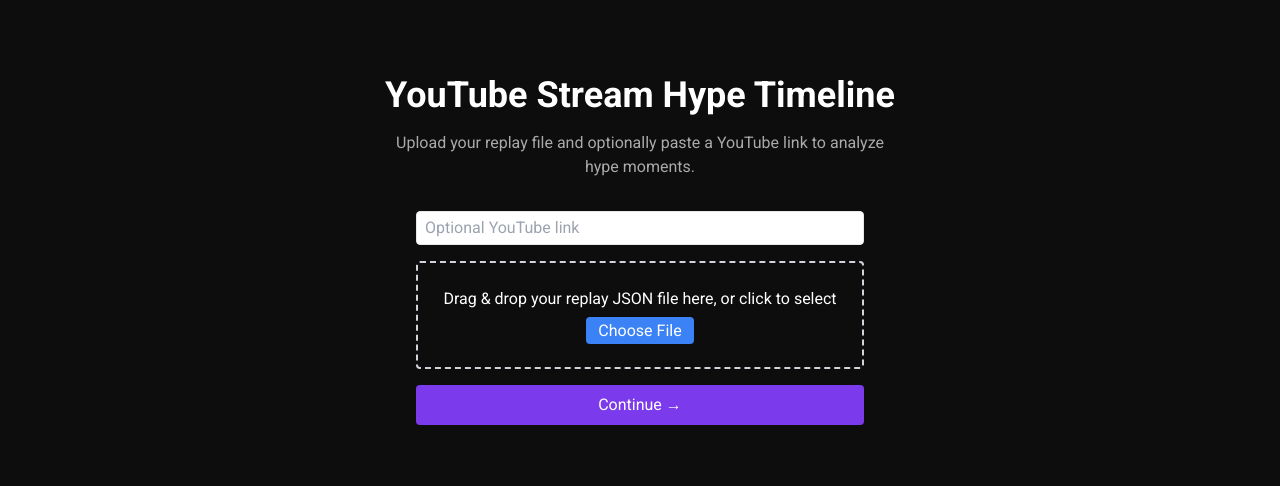
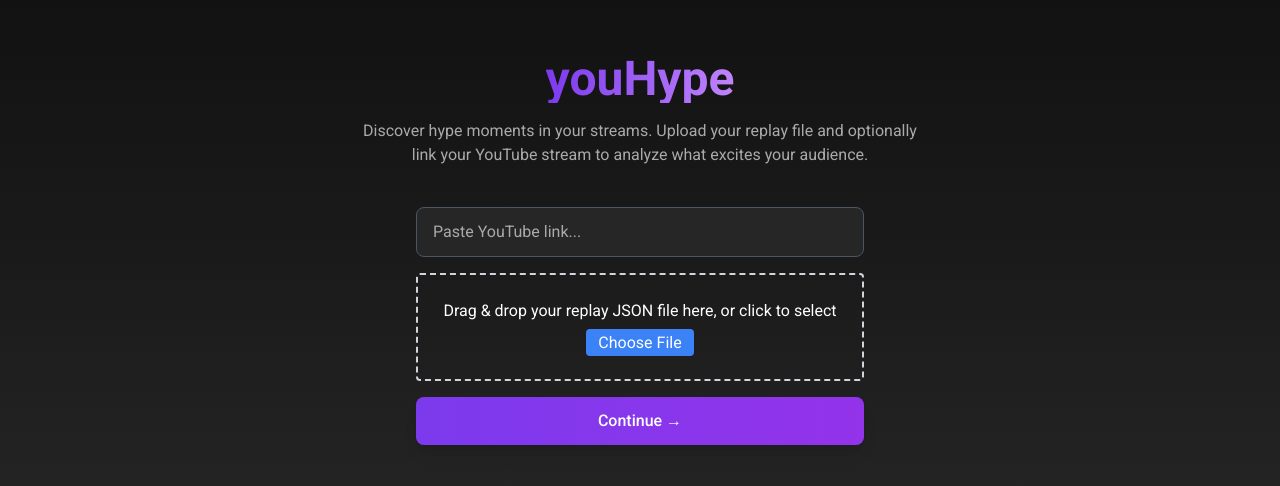
Before and after one commit to crammiee/youHype, a Next.js app in the folder youhype/: page / in a window 1280 px wide. Shown: the part 150-636 px from the top of the page. Built offline with nearby package versions, Linux system fonts and the light colour scheme.

Commit message:
feat: enhance LandingPage with improved styling and add AccentButton component; update YouTubeLinkInput for better placeholder handling

```diff
--- a/youhype/src/app/page.tsx
+++ b/youhype/src/app/page.tsx
@@ -27,11 +27,15 @@ export default function LandingPage() {
   }
 
   return (
-    <main className="min-h-screen flex flex-col items-center justify-center bg-background text-textPrimary font-sans">
+    <main className="min-h-screen flex flex-col items-center justify-center
+                     bg-gradient-to-b from-background via-surface to-surfaceLight
+                     text-textPrimary font-sans px-6">
       {/* Hero Section */}
-      <h1 className="text-4xl font-bold mb-4">YouTube Stream Hype Timeline</h1>
-      <p className="text-textSecondary mb-8 text-center max-w-lg">
-        Upload your replay file and optionally paste a YouTube link to analyze hype moments.
+      <h1 className="text-5xl font-extrabold mb-4 bg-gradient-to-r from-accent to-purple-400 bg-clip-text text-transparent">
+        youHype
+      </h1>
+      <p className="text-textSecondary mb-10 text-center max-w-xl">
+        Discover hype moments in your streams. Upload your replay file and optionally link your YouTube stream to analyze what excites your audience.
       </p>
 
       {/* Inputs */}
@@ -40,7 +44,10 @@ export default function LandingPage() {
         <FilePicker onFileSelected={handleFile} />
         <button
           onClick={handleContinue}
-          className="w-full py-2 bg-accent text-white rounded hover:bg-accent-hover transition"
+          className="w-full py-3 rounded-lg font-medium
+                     bg-gradient-to-r from-accent to-purple-600
+                     hover:from-purple-600 hover:to-accent
+                     transition-all duration-300 shadow-lg"
         >
           Continue →
         </button>
--- /dev/null
+++ b/youhype/src/components/common/AccentButton.tsx
@@ -0,0 +1,29 @@
+import React from "react";
+
+interface AccentButtonProps {
+  children: React.ReactNode;
+  onClick?: () => void;
+  type?: "button" | "submit";
+  className?: string;
+}
+
+export default function AccentButton({
+  children,
+  onClick,
+  type = "button",
+  className = "",
+}: AccentButtonProps) {
+  return (
+    <button
+      type={type}
+      onClick={onClick}
+      className={`w-full py-3 rounded-lg font-medium
+                  bg-gradient-to-r from-accent to-purple-600
+                  hover:from-purple-600 hover:to-accent
+                  transition-all duration-300 shadow-lg
+                  ${className}`}
+    >
+      {children}
+    </button>
+  );
+}
--- a/youhype/src/components/common/YouTubeLinkInput.tsx
+++ b/youhype/src/components/common/YouTubeLinkInput.tsx
@@ -1,33 +1,40 @@
-"use client";
+import React, { useState } from "react";
 
-import { useState } from "react";
-
-interface Props {
+interface YouTubeLinkInputProps {
   onVideoId: (id: string | null) => void;
+  className?: string;
+  placeholder?: string;
 }
 
-export default function YouTubeLinkInput({ onVideoId }: Props) {
+export default function YouTubeLinkInput({
+  onVideoId,
+  className = "",
+  placeholder = "Paste YouTube link...",
+}: YouTubeLinkInputProps) {
   const [link, setLink] = useState("");
-
-  function extractVideoId(url: string): string | null {
-    // Match watch?v=, youtu.be/, or embed/
-    const match = url.match(/(?:v=|\/)([0-9A-Za-z_-]{11})(?:\?|&|$)/);
-    return match ? match[1] : null;
-  }
 
   function handleChange(e: React.ChangeEvent<HTMLInputElement>) {
     const value = e.target.value;
     setLink(value);
-    onVideoId(extractVideoId(value));
+
+    // Extract videoId from YouTube URL
+    const match = value.match(
+      /(?:v=|\/)([0-9A-Za-z_-]{11})(?:\?|&|$)/
+    );
+    onVideoId(match ? match[1] : null);
   }
 
   return (
     <input
       type="text"
-      placeholder="Optional YouTube link"
       value={link}
       onChange={handleChange}
-      className="border rounded px-2 py-1 w-full"
+      placeholder={placeholder}
+      className={`w-full px-4 py-3 rounded-lg
+                  bg-surfaceLight/80 border border-gray-600
+                  text-textPrimary placeholder-textSecondary
+                  focus:outline-none focus:border-accent focus:ring-2 focus:ring-accent
+                  transition duration-200 ${className}`}
     />
   );
 }
```
